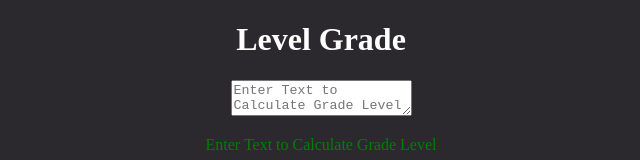
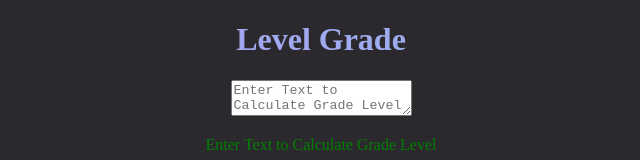
Before and after one commit to raad1masum/level-grade, a React (Create React App) app: page / in a window 1280 px wide. Shown: the top 160 px of the page, without its empty margins (319-959 px from the left). Built offline with nearby package versions, Linux system fonts and the light colour scheme; a web font is replaced by a local one.

Commit message:
add gradient to top

```diff
--- a/src/assets/css/main.css
+++ b/src/assets/css/main.css
@@ -19,3 +19,38 @@ body {
     width: 100%;
     text-align: center;
 }
+
+.top h1 {
+    background: linear-gradient(270deg, #ff6188, #fc9867, #ffd866, #00d787, #78dce8, #ab9df2);
+    -webkit-background-clip: text;
+    -webkit-text-fill-color: transparent;
+    background-size: 1200% 1200%;
+    -webkit-animation: gradientAnimation 5s ease infinite;
+    -moz-animation: gradientAnimation 5s ease infinite;
+    -o-animation: gradientAnimation 5s ease infinite;
+    animation: gradientAnimation 5s ease infinite;
+}
+
+@-webkit-keyframes gradientAnimation {
+    0%{background-position:0% 50%}
+    50%{background-position:100% 50%}
+    100%{background-position:0% 50%}
+}
+
+@-moz-keyframes gradientAnimation {
+    0%{background-position:0% 50%}
+    50%{background-position:100% 50%}
+    100%{background-position:0% 50%}
+}
+
+@-o-keyframes gradientAnimation {
+    0%{background-position:0% 50%}
+    50%{background-position:100% 50%}
+    100%{background-position:0% 50%}
+}
+
+@keyframes gradientAnimation {
+    0%{background-position:0% 50%}
+    50%{background-position:100% 50%}
+    100%{background-position:0% 50%}
+}
```
